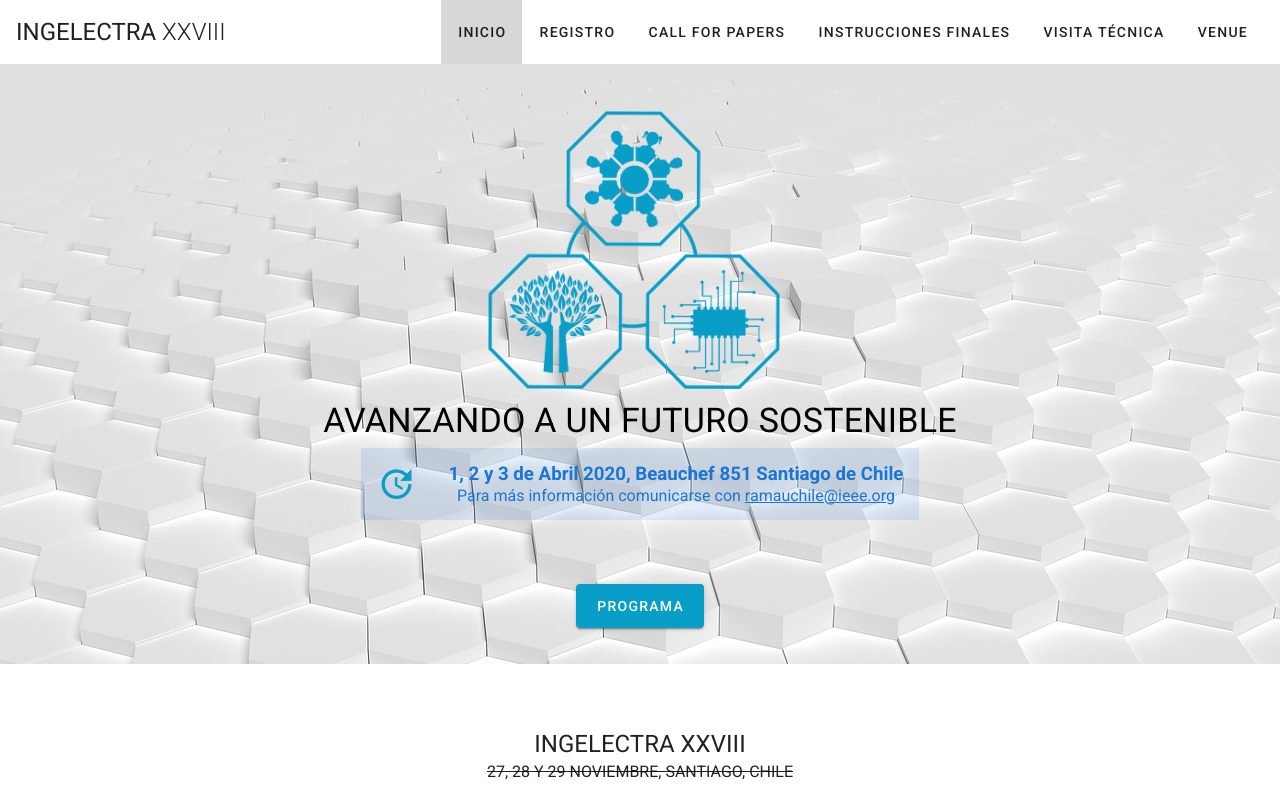
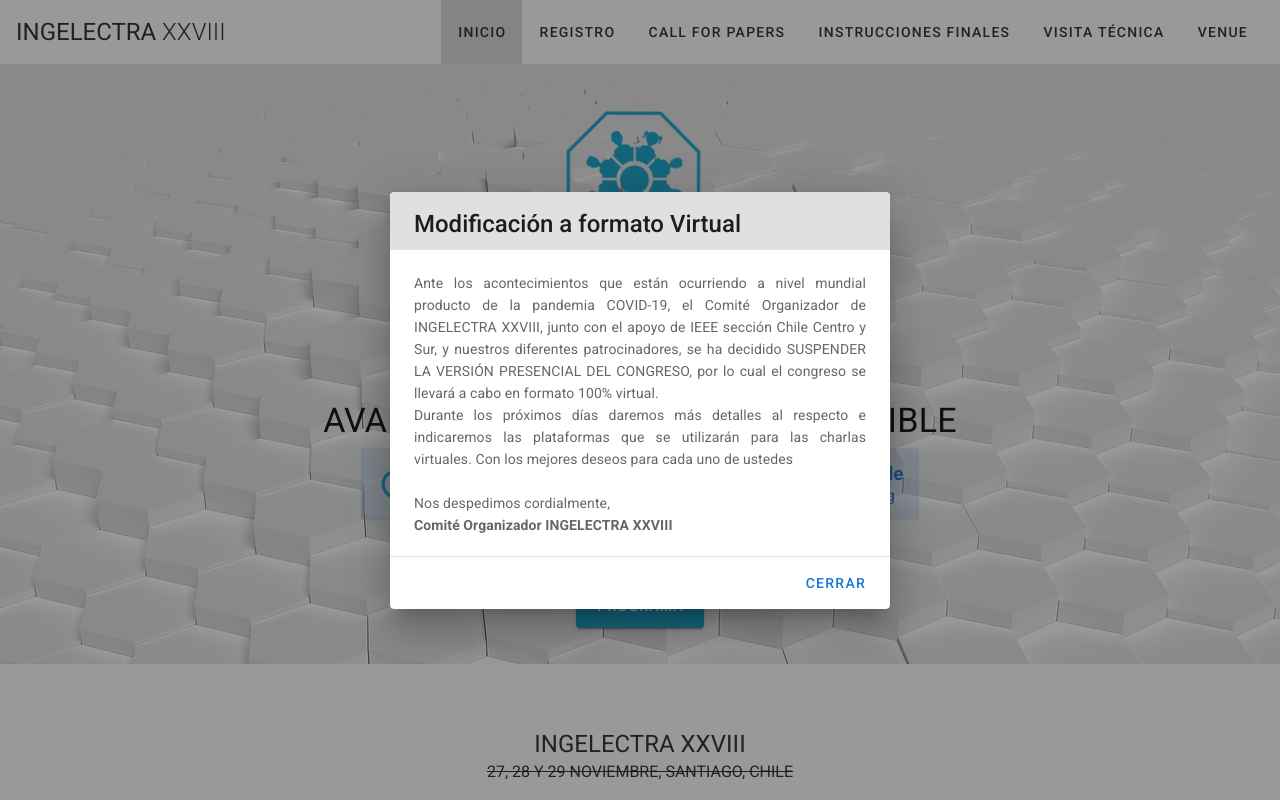
Before and after one commit to ieee-uchile/ingelectra2019, a Vue app: page / in a window 1280 px wide. Shown: the top 800 px of the page. Built offline with nearby package versions, Linux system fonts and the light colour scheme; what vue-youtube-embed would draw is missing.

Commit message:
added information

```diff
--- a/src/components/Home.vue
+++ b/src/components/Home.vue
@@ -40,6 +40,49 @@
     </v-parallax>
 
     <!-- Event Info -->
+    <v-dialog
+        v-model="dialog"
+        width="500"
+      >
+
+
+        <v-card>
+          <v-card-title
+            class="headline grey lighten-2" primary-title
+          >
+          Modificación a formato Virtual
+
+          </v-card-title>
+
+          <v-card-text  class="text-justify">
+            <br>
+            Ante los acontecimientos que están ocurriendo a nivel mundial producto de la pandemia COVID-19, el Comité
+            Organizador de INGELECTRA XXVIII, junto con el apoyo de IEEE sección Chile Centro y Sur, y nuestros
+            diferentes patrocinadores, se ha decidido SUSPENDER LA VERSIÓN PRESENCIAL DEL CONGRESO, por lo cual el
+            congreso se llevará a cabo en formato 100% virtual.<br>
+            Durante los próximos días daremos más detalles al respecto e indicaremos las plataformas que se utilizarán para las charlas virtuales.
+            Con los mejores deseos para cada uno de ustedes
+            <br><br>
+            Nos despedimos cordialmente,
+            <br>
+             <b>Comité Organizador INGELECTRA XXVIII</b>
+
+          </v-card-text>
+
+          <v-divider></v-divider>
+
+          <v-card-actions>
+            <v-spacer></v-spacer>
+            <v-btn
+              color="primary"
+              text
+              @click="dialog = false"
+            >
+             Cerrar
+            </v-btn>
+          </v-card-actions>
+        </v-card>
+      </v-dialog>
     <v-layout column wrap class="my-12" align-center>
       <v-flex xs12 sm4 class="my-4">
         <div class="text-center">
@@ -175,6 +218,7 @@
   name: 'Papers',
   data: () => ({
     programa:`${process.env.BASE_URL}IngelectraPrograma.pdf`,
+    dialog:true,
     item:0,
   }),
 };
--- a/src/components/Register.vue
+++ b/src/components/Register.vue
@@ -28,27 +28,27 @@
           <tbody>
             <tr>
               <td>Estudiantes membresía IEEE</td>
-              <td>20.000</td>
+              <td>0</td>
             </tr>
             <tr>
               <td>Estudiantes</td>
-              <td>25.000</td>
+              <td>0</td>
             </tr>
             <tr>
               <td>Profesionales con membresía IEEE</td>
-              <td>35.000</td>
+              <td>0</td>
             </tr>
             <tr>
               <td>Profesionales</td>
-              <td>40.000</td>
+              <td>0</td>
             </tr>
             <tr>
               <td>Estudiantes UChile</td>
-              <td>15.000</td>
+              <td>0</td>
             </tr>
             <tr>
               <td>Estudiantes UChile (No incluye almuerzos)</td>
-              <td>10.000</td>
+              <td>0</td>
             </tr>
             <tr>
               <td>Autores (los autores pueden asociar máximo 1 paper a su registro)   <strong>*</strong> </td>
@@ -57,7 +57,11 @@
           </tbody>
         </v-simple-table>
       </v-flex>
-      <div class="black--text mt-3 text-center">Incluye coffees y almuerzos. <i> <br> <br>Los estudiantes y profesionales miembros de IEEE <br>  tienen descuentos de inscripción de acuerdo a la tabla que antecede. <br>
+      <div class="black--text mt-3 text-center">
+       <strike>   Incluye coffees y almuerzos.</strike>  <i> <br> <br>
+         <strike>Los estudiantes y profesionales miembros de IEEE</strike>
+        <br>  <strike>tienen descuentos de inscripción de acuerdo a la tabla que antecede.</strike>
+        <br>
                ¿No eres miembro de IEEE? <a href=" https://www.ieee.org/membership/join/index.html?WT.mc_id=hc_join" target="_blank">Únete aquí</a></i></div>
 
 
@@ -72,11 +76,10 @@
             <v-card flat class="transparent">
               <v-card-title primary-title class="layout justify-center">
                 <div class="headline"><v-icon x-large color="#099ec8">mdi-calendar-range</v-icon>
-                  Fechas (sujetas a cambio)</div>
+                  Fechas</div>
               </v-card-title>
               <v-card-text  >
-                &bull; Fecha límite para pago de registro de autores  <strong> 13 de marzo, 2020</strong> <br>
-                &bull; Fecha límite para pago de registro de asistentes <strong> 20 de marzo, 2020</strong>  <br>
+                &bull; Fecha límite para pago de registro de autores  <strong> 22 de marzo, 2020</strong> <br>
                  <br>
                 <i>Cualquier registro luego de las fechas límite tienen un cargo de <strong>15%</strong> adicional al precio regular en cada categoría </i>   <br>
                 <br>
```
